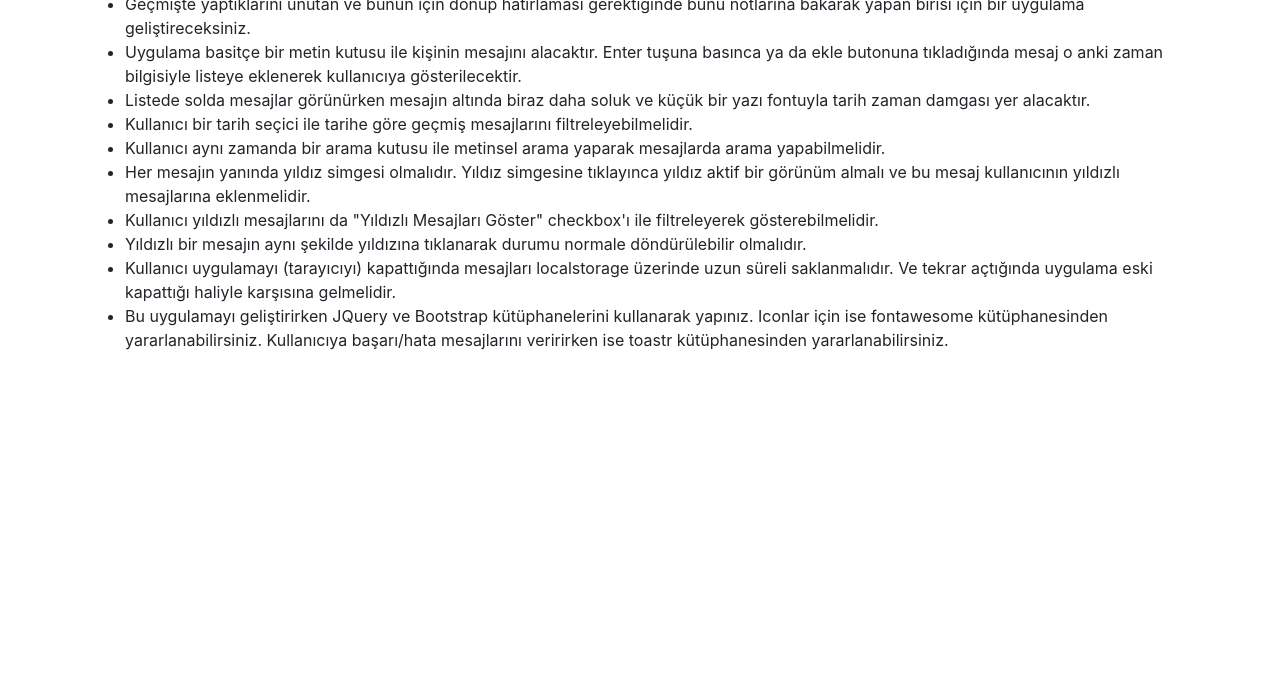
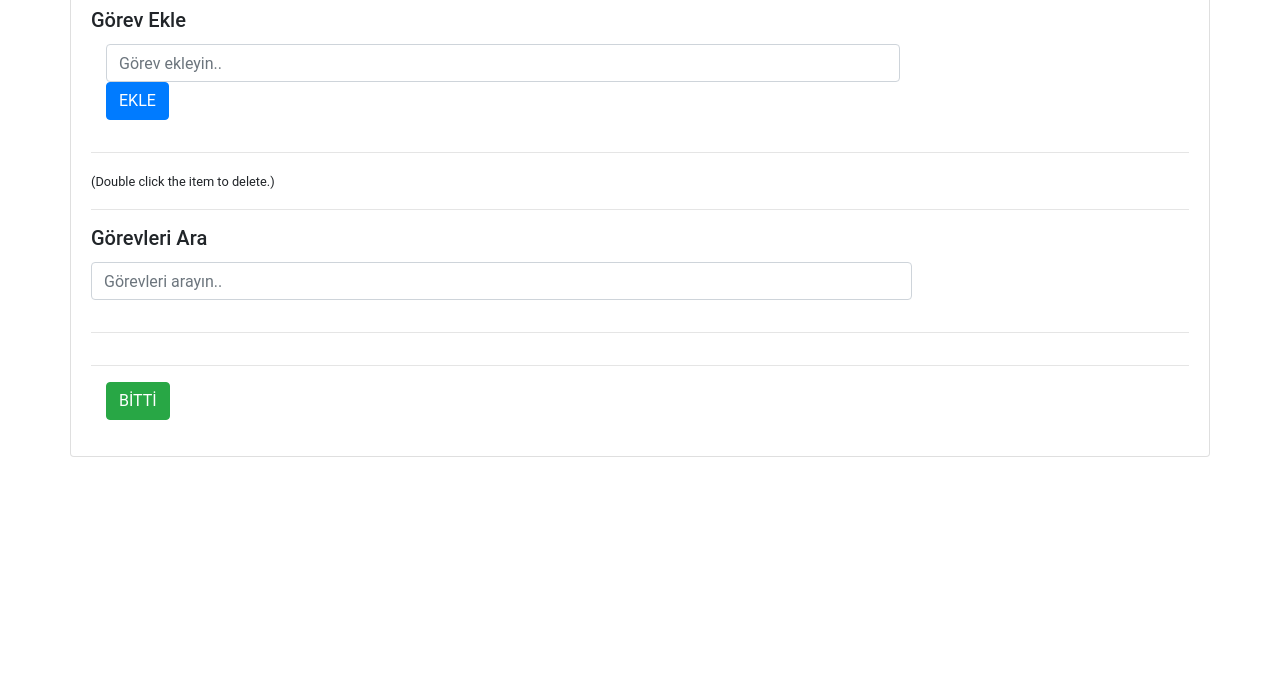
Before and after one commit to mervegundogmus/WebTasarimKampiAssignment, a plain HTML site: page Note-To-Do/index.html in a window 1280 px wide. Shown: the part 112-800 px from the top of the page. Drawn offline with nearby package versions, Linux system fonts and the light colour scheme; files that its build step writes are made by us from their sources.

Commit message:
Update index.html

```diff
--- a/Note-To-Do/index.html
+++ b/Note-To-Do/index.html
@@ -1,35 +1,62 @@
 <!DOCTYPE html>
 <html lang="en">
-
 <head>
     <meta charset="UTF-8">
-    <meta http-equiv="X-UA-Compatible" content="IE=edge">
     <meta name="viewport" content="width=device-width, initial-scale=1.0">
-    <title>Ödev</title>
-    <link rel="stylesheet" href="../libs/bootstrap/css/bootstrap.min.css">
+    <title>Note-To-Do App</title>
+    <link rel="preconnect" href="https://fonts.gstatic.com">
+    <link href="https://fonts.googleapis.com/css2?family=Raleway:ital,wght@0,300;0,400;0,600;1,300;1,400;1,600&display=swap" rel="stylesheet">
+    <link rel="stylesheet" href="libs/bootstrap/css/bootstrap.min.css">
+    <link rel="stylesheet" href="libs/fontawesome/css/all.min.css">
+    <link rel="stylesheet" href="css/site.css">
 </head>
+<body>
+    <div class="container" style ="margin-top:50px;">
+        <div class="card row">
+            <div class="card-header">Note To Do</div>
+            <div class="card-body">
 
-<body>
-    <div class="container">
-        <h1 class="mt-5">JQuery/Bootstrap Ödev</h1>
-        <ul>
-            <li>Geçmişte yaptıklarını unutan ve bunun için dönüp hatırlaması gerektiğinde bunu notlarına bakarak yapan birisi
-                için bir uygulama geliştireceksiniz.</li>
-            <li>Uygulama basitçe bir metin kutusu ile kişinin mesajını alacaktır. Enter tuşuna basınca ya da ekle butonuna
-                tıkladığında mesaj o anki zaman bilgisiyle listeye eklenerek kullanıcıya gösterilecektir.</li>
-            <li>Listede solda mesajlar görünürken mesajın altında biraz daha soluk ve küçük bir yazı fontuyla tarih zaman
-                damgası yer alacaktır.</li>
-            <li>Kullanıcı bir tarih seçici ile tarihe göre geçmiş mesajlarını filtreleyebilmelidir.</li>
-            <li>Kullanıcı aynı zamanda bir arama kutusu ile metinsel arama yaparak mesajlarda arama yapabilmelidir.</li>
-            <li>Her mesajın yanında yıldız simgesi olmalıdır. Yıldız simgesine tıklayınca yıldız aktif bir görünüm almalı ve bu
-                mesaj kullanıcının yıldızlı mesajlarına eklenmelidir.</li>
-            <li>Kullanıcı yıldızlı mesajlarını da "Yıldızlı Mesajları Göster" checkbox'ı ile filtreleyerek gösterebilmelidir.
-            </li>
-            <li>Yıldızlı bir mesajın aynı şekilde yıldızına tıklanarak durumu normale döndürülebilir olmalıdır.</li>
-            <li>Kullanıcı uygulamayı (tarayıcıyı) kapattığında mesajları localstorage üzerinde uzun süreli saklanmalıdır. Ve tekrar açtığında uygulama eski kapattığı haliyle karşısına gelmelidir.</li>
-            <li>Bu uygulamayı geliştirirken JQuery ve Bootstrap kütüphanelerini kullanarak yapınız. Iconlar için ise fontawesome kütüphanesinden yararlanabilirsiniz. Kullanıcıya başarı/hata mesajlarını veririrken ise toastr kütüphanesinden yararlanabilirsiniz.</li>
-        </ul>
+                <h5 class="card-title" id = "tasks-title">Görev Ekle</h5>
+
+        <form class="d-flex" id="frmTodo">
+              <div class="form-group col-md-9">
+            <input id="inputTask" type="text" class="form-control" placeholder="Görev ekleyin.." required>
+            <button class="btn btn-primary">EKLE</button>
+              </div>
+        </form>
+        <hr>
+
+        <ul id="todos" class="list-unstyled mt-3 todo-list"></ul>
+        <small>
+            (Double click the item to delete.)
+        </small>
+
+        <hr>
+
+
+            <h5 class="card-title" id = "tasks-title">Görevleri Ara</h5>
+            <div class="form-row">
+                <div class="form-group col-md-9">
+                        <input class="form-control" type="text" name="filter" id = "filter" placeholder="Görevleri arayın..">
+                    </div></div>
+
+
+            <hr>
+            <ul class="list-group">
+
+            </ul>
+            <hr>
+            <div class="form-group col-md-9">
+            <a id = "clear-todos" class="btn btn-success" href="#">BİTTİ</a>
+            </div>
+
+</div>
     </div>
+    </div>
+
+
+    <script src="libs/jquery/jquery-3.6.0.min.js"></script>
+    <script src="libs/bootstrap/js/bootstrap.bundle.min.js"></script>
+    <script src="js/site.js"></script>
 </body>
-
 </html>
```
